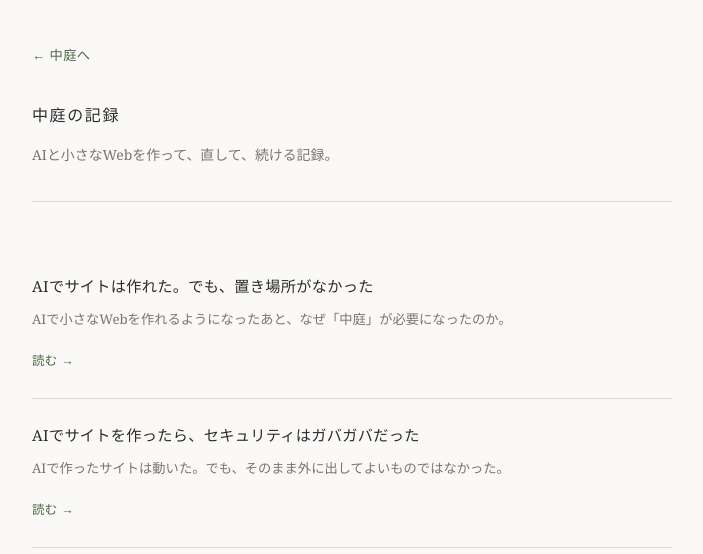
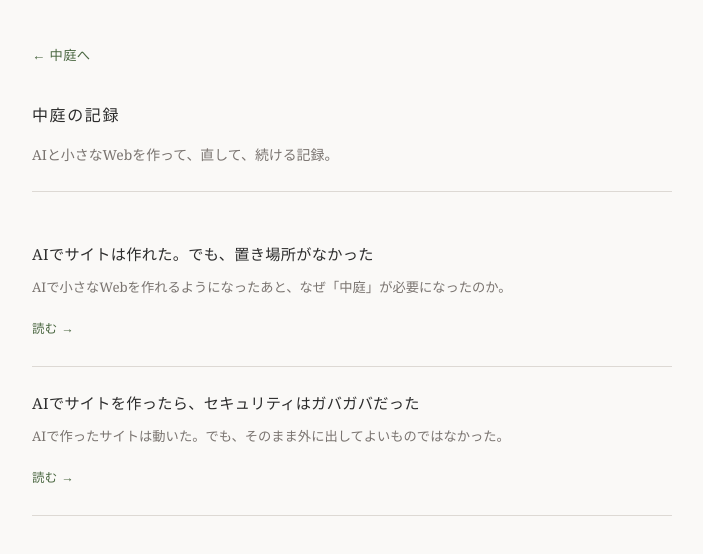
Before and after one commit to MOKIoki/nakaniwa, a Next.js app: page /notes in a window 1280 px wide. Shown: the top 554 px of the page, without its empty margins (288-991 px from the left). Built offline with nearby package versions, Linux system fonts and the light colour scheme.

Commit message:
Tighten notes list spacing

```diff
--- a/app/notes/page.tsx
+++ b/app/notes/page.tsx
@@ -65,8 +65,8 @@ const styles: { [key: string]: React.CSSProperties } = {
     letterSpacing: "0.03em",
   },
   header: {
-    marginBottom: "3rem",
-    paddingBottom: "2rem",
+    marginBottom: "1.6rem",
+    paddingBottom: "1.4rem",
     borderBottom: "1px solid #ddd9d4",
   },
   heading: {
```
